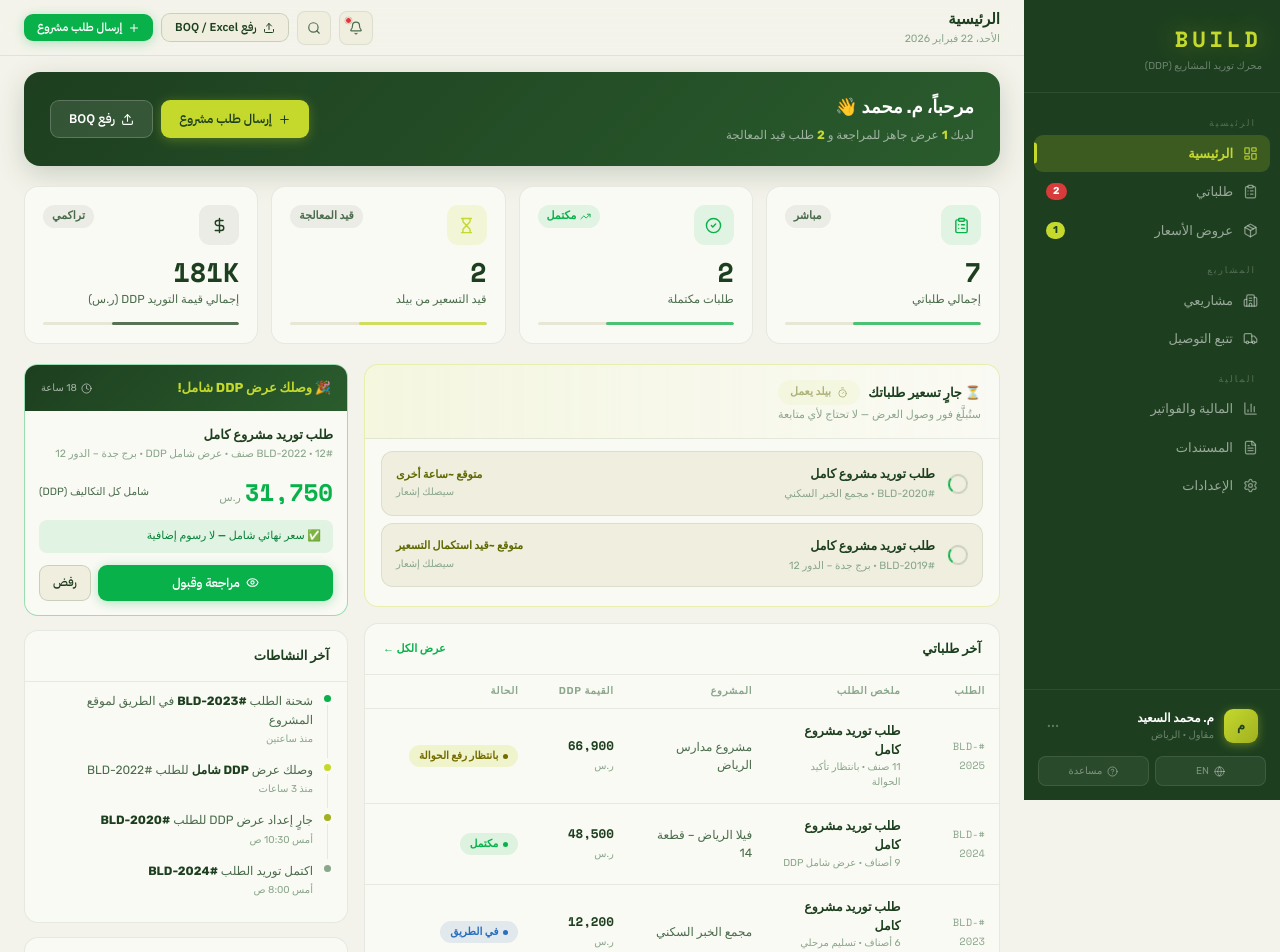
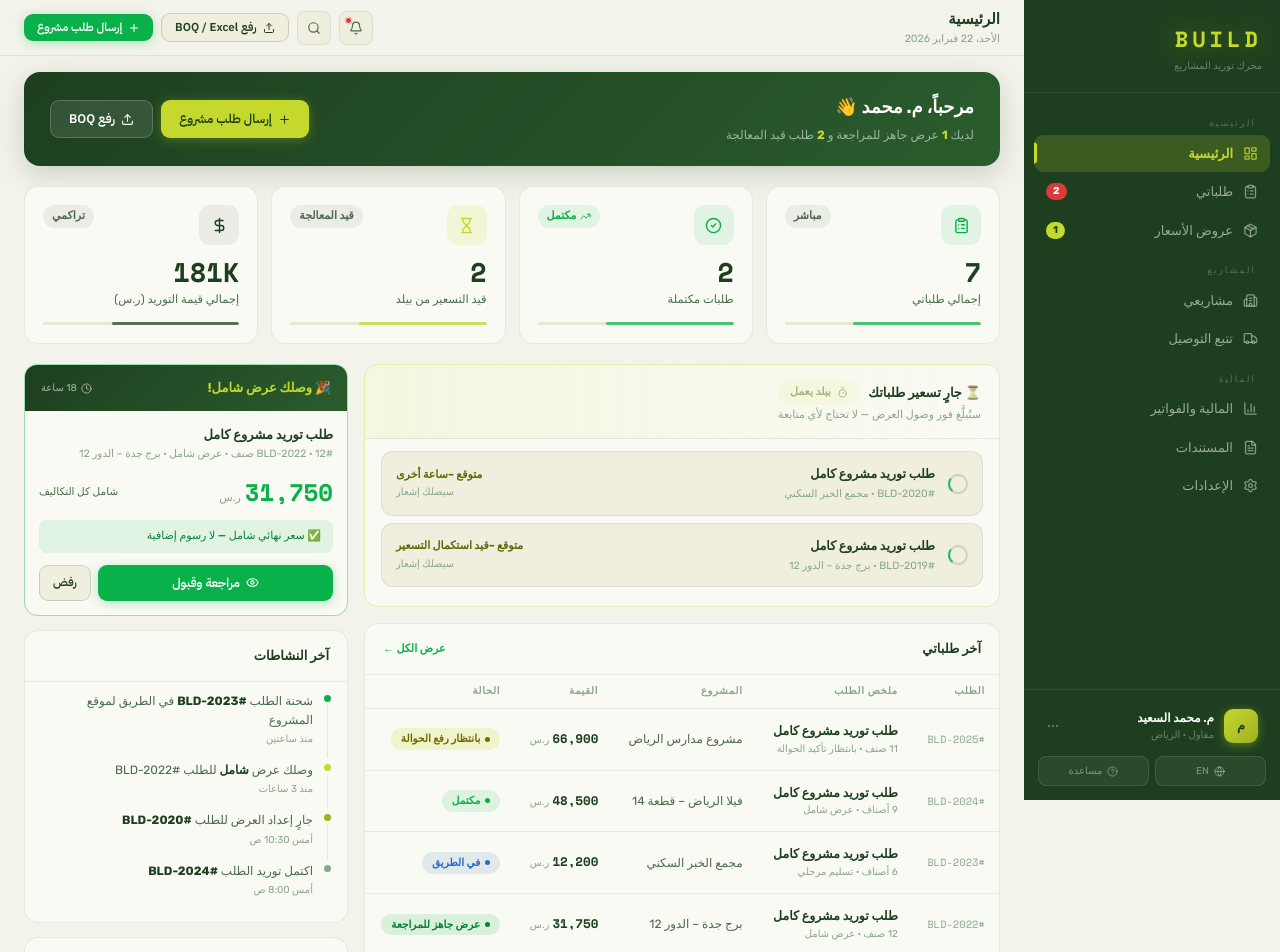
Before and after one commit to sulaimanalsuqub/buildsaudi, a Next.js app: page /dashboard in a window 1280 px wide. Shown: the top 952 px of the page. Built offline with nearby package versions, Linux system fonts and the light colour scheme.

Commit message:
chore: remove DDP wording from customer dashboard

```diff
--- a/components/dashboard/build-dashboard-brand.jsx
+++ b/components/dashboard/build-dashboard-brand.jsx
@@ -359,12 +359,12 @@ const STATUSES = {
   done:      { label: "مكتمل",               bg: "rgba(9,177,75,.12)",   c: "#09B14B" },
   shipping:  { label: "في الطريق",           bg: "rgba(42,110,191,.12)", c: "#2A6EBF" },
   pending:   { label: "قيد الاستلام",        bg: "rgba(197,217,45,.2)",  c: "#5E6800" },
-  quoted:    { label: "عرض DDP جاهز ← راجعه", bg: "rgba(9,177,75,.15)", c: "#07823A" },
+  quoted:    { label: "عرض جاهز ← راجعه",     bg: "rgba(9,177,75,.15)", c: "#07823A" },
   waiting_admin:            { label: "قيد المراجعة",                    bg: "rgba(197,217,45,.22)", c: "#5E6800" },
   waiting_supplier_quotes:  { label: "قيد التسعير",                     bg: "rgba(197,217,45,.2)",  c: "#746B00" },
   waiting_shipping_quote:   { label: "قيد استكمال التسعير",            bg: "rgba(42,110,191,.12)", c: "#2A6EBF" },
   calculating_final_price:  { label: "قيد إعداد العرض النهائي",         bg: "rgba(9,177,75,.1)",    c: "#0B8E40" },
-  ready_for_client:         { label: "عرض DDP جاهز للمراجعة",          bg: "rgba(9,177,75,.14)",   c: "#07823A" },
+  ready_for_client:         { label: "عرض جاهز للمراجعة",              bg: "rgba(9,177,75,.14)",   c: "#07823A" },
   waiting_transfer:         { label: "بانتظار رفع الحوالة",             bg: "rgba(197,217,45,.2)",  c: "#746B00" },
   finance_review:           { label: "قيد مراجعة المالية",              bg: "rgba(29,63,31,.12)",   c: "#1D3F1F" },
   approved:                 { label: "معتمد ماليًا",                     bg: "rgba(9,177,75,.12)",   c: "#09B14B" },
@@ -572,12 +572,12 @@ const Timeline = ({ steps }) => (
 /* ─── DATA ────────────────────────────────────────────────────── */
 const INITIAL_REQUESTS = [
   { id: "#BLD-2025", product: "طلب توريد مشروع كامل",   specs: "11 صنف · بانتظار تأكيد الحوالة", project: "مشروع مدارس الرياض",        value: "66,900", date: "اليوم",   status: "waiting_transfer" },
-  { id: "#BLD-2024", product: "طلب توريد مشروع كامل",   specs: "9 أصناف · عرض شامل DDP",  project: "فيلا الرياض – قطعة 14",    value: "48,500", date: "15 فبراير", status: "done" },
-  { id: "#BLD-2023", product: "طلب توريد مشروع كامل",   specs: "6 أصناف · تسليم مرحلي DDP", project: "مجمع الخبر السكني",         value: "12,200", date: "24 فبراير", status: "shipping" },
-  { id: "#BLD-2022", product: "طلب توريد مشروع كامل",   specs: "12 صنف · عرض شامل DDP",    project: "برج جدة – الدور 12",        value: "31,750", date: "—",         status: "ready_for_client" },
-  { id: "#BLD-2021", product: "طلب توريد مشروع كامل",   specs: "5 أصناف · عرض شامل DDP",   project: "فيلا الرياض – قطعة 14",    value: "22,000", date: "10 فبراير", status: "done" },
-  { id: "#BLD-2020", product: "طلب توريد مشروع كامل",   specs: "8 أصناف · قيد التسعير DDP", project: "مجمع الخبر السكني",         value: "—",      date: "—",         status: "pending", wait: "~ساعة أخرى" },
-  { id: "#BLD-2019", product: "طلب توريد مشروع كامل",   specs: "10 أصناف · قيد استكمال التسعير DDP", project: "برج جدة – الدور 12", value: "—", date: "—", status: "waiting_shipping_quote", wait: "~قيد استكمال التسعير" },
+  { id: "#BLD-2024", product: "طلب توريد مشروع كامل",   specs: "9 أصناف · عرض شامل",  project: "فيلا الرياض – قطعة 14",    value: "48,500", date: "15 فبراير", status: "done" },
+  { id: "#BLD-2023", product: "طلب توريد مشروع كامل",   specs: "6 أصناف · تسليم مرحلي", project: "مجمع الخبر السكني",         value: "12,200", date: "24 فبراير", status: "shipping" },
+  { id: "#BLD-2022", product: "طلب توريد مشروع كامل",   specs: "12 صنف · عرض شامل",    project: "برج جدة – الدور 12",        value: "31,750", date: "—",         status: "ready_for_client" },
+  { id: "#BLD-2021", product: "طلب توريد مشروع كامل",   specs: "5 أصناف · عرض شامل",   project: "فيلا الرياض – قطعة 14",    value: "22,000", date: "10 فبراير", status: "done" },
+  { id: "#BLD-2020", product: "طلب توريد مشروع كامل",   specs: "8 أصناف · قيد التسعير", project: "مجمع الخبر السكني",         value: "—",      date: "—",         status: "pending", wait: "~ساعة أخرى" },
+  { id: "#BLD-2019", product: "طلب توريد مشروع كامل",   specs: "10 أصناف · قيد استكمال التسعير", project: "برج جدة – الدور 12", value: "—", date: "—", status: "waiting_shipping_quote", wait: "~قيد استكمال التسعير" },
 ];
 
 const INITIAL_PAYMENT_CASES = [
@@ -589,9 +589,9 @@ const INITIAL_PAYMENT_CASES = [
 const QUOTE_SCENARIOS = {
   "#BLD-2022": {
     options: [
-      { id: "OPT-1", name: "الخيار الاقتصادي", path: "توريد اقتصادي", supply: "25,900", shipping: "2,100", fee: "3,750", ddp: "31,750", eta: "14 يوم", recommended: true },
-      { id: "OPT-2", name: "الخيار المتوازن",  path: "توريد متوازن",  supply: "26,400", shipping: "1,900", fee: "4,100", ddp: "32,400", eta: "10 أيام", recommended: false },
-      { id: "OPT-3", name: "الخيار السريع",    path: "توريد سريع",     supply: "30,100", shipping: "500",   fee: "2,900", ddp: "33,500", eta: "6 أيام", recommended: false },
+      { id: "OPT-1", name: "الخيار الاقتصادي", path: "توريد اقتصادي", supply: "25,900", shipping: "2,100", fee: "3,750", total: "31,750", eta: "14 يوم", recommended: true },
+      { id: "OPT-2", name: "الخيار المتوازن",  path: "توريد متوازن",  supply: "26,400", shipping: "1,900", fee: "4,100", total: "32,400", eta: "10 أيام", recommended: false },
+      { id: "OPT-3", name: "الخيار السريع",    path: "توريد سريع",     supply: "30,100", shipping: "500",   fee: "2,900", total: "33,500", eta: "6 أيام", recommended: false },
     ],
   },
 };
@@ -658,7 +658,7 @@ const HomePage = ({ onModal, requests = INITIAL_REQUESTS }) => {
       <Stat icon={<ClipboardList size={17} />} label="إجمالي طلباتي"         value={String(totalRequests)}     trend="مباشر"      up="n"   color="#09B14B" delay={.04} />
       <Stat icon={<CheckCircle2  size={17} />} label="طلبات مكتملة"          value={String(completedRequests)} trend="مكتمل"      up={true}  color="#09B14B" delay={.08} />
       <Stat icon={<Hourglass     size={17} />} label="قيد التسعير من بيلد"   value={String(inPricingRequests)} trend="قيد المعالجة" up="n"   color="#C5D92D" delay={.12} />
-      <Stat icon={<DollarSign    size={17} />} label="إجمالي قيمة التوريد DDP (ر.س)" value={totalSpendLabel} trend="تراكمي" up="n" color="#1D3F1F" delay={.16} />
+      <Stat icon={<DollarSign    size={17} />} label="إجمالي قيمة التوريد (ر.س)" value={totalSpendLabel} trend="تراكمي" up="n" color="#1D3F1F" delay={.16} />
     </div>
 
     <div style={{ display: "grid", gridTemplateColumns: "1fr 324px", gap: 16 }}>
@@ -700,7 +700,7 @@ const HomePage = ({ onModal, requests = INITIAL_REQUESTS }) => {
           </div>
           <table className="tbl">
             <thead>
-              <tr><th>الطلب</th><th>ملخص الطلب</th><th>المشروع</th><th>القيمة DDP</th><th>الحالة</th></tr>
+              <tr><th>الطلب</th><th>ملخص الطلب</th><th>المشروع</th><th>القيمة</th><th>الحالة</th></tr>
             </thead>
             <tbody>
               {recentRequests.map((r, i) => (
@@ -734,7 +734,7 @@ const HomePage = ({ onModal, requests = INITIAL_REQUESTS }) => {
             padding: "13px 16px", borderRadius: "12px 12px 0 0",
             display: "flex", justifyContent: "space-between", alignItems: "center"
           }}>
-            <div style={{ fontSize: 13, fontWeight: 700, color: "#C5D92D" }}>{readyQuote ? "🎉 وصلك عرض DDP شامل!" : "🔎 لا يوجد عرض DDP جاهز حالياً"}</div>
+            <div style={{ fontSize: 13, fontWeight: 700, color: "#C5D92D" }}>{readyQuote ? "🎉 وصلك عرض شامل!" : "🔎 لا يوجد عرض جاهز حالياً"}</div>
             <span style={{ fontSize: 10, color: "rgba(255,255,255,.6)", display: "flex", alignItems: "center", gap: 4 }}>
               <Clock size={11} /> 18 ساعة
             </span>
@@ -749,7 +749,7 @@ const HomePage = ({ onModal, requests = INITIAL_REQUESTS }) => {
                 <span className="mono" style={{ fontSize: 24, fontWeight: 700, color: "#09B14B" }}>{readyQuote?.value !== "—" ? readyQuote.value : "—"}</span>
                 <span style={{ fontSize: 11, color: "var(--t3)", marginRight: 4 }}>ر.س</span>
               </div>
-              <span style={{ fontSize: 10.5, color: "var(--t2)" }}>شامل كل التكاليف (DDP)</span>
+              <span style={{ fontSize: 10.5, color: "var(--t2)" }}>شامل كل التكاليف</span>
             </div>
             <div style={{
               background: "var(--green-dim)", borderRadius: 8, padding: "8px 12px",
@@ -772,8 +772,8 @@ const HomePage = ({ onModal, requests = INITIAL_REQUESTS }) => {
           <div style={{ padding: "10px 16px" }}>
             {[
               { dot: "#09B14B", text: <>شحنة الطلب <b style={{ color: "var(--forest)" }}>#BLD-2023</b> في الطريق لموقع المشروع</>, time: "منذ ساعتين" },
-              { dot: "#C5D92D", text: <>وصلك عرض <b style={{ color: "var(--forest)" }}>DDP شامل</b> للطلب #BLD-2022</>,             time: "منذ 3 ساعات" },
-              { dot: "#A0B020", text: <>جارٍ إعداد عرض DDP للطلب <b style={{ color: "var(--forest)" }}>#BLD-2020</b></>,               time: "أمس 10:30 ص" },
+              { dot: "#C5D92D", text: <>وصلك عرض <b style={{ color: "var(--forest)" }}>شامل</b> للطلب #BLD-2022</>,             time: "منذ 3 ساعات" },
+              { dot: "#A0B020", text: <>جارٍ إعداد العرض للطلب <b style={{ color: "var(--forest)" }}>#BLD-2020</b></>,               time: "أمس 10:30 ص" },
               { dot: "var(--t3)", text: <>اكتمل توريد الطلب <b style={{ color: "var(--forest)" }}>#BLD-2024</b></>,                   time: "أمس 8:00 ص" },
             ].map((a, i) => (
               <div key={i} style={{ display: "flex", gap: 11 }}>
@@ -805,7 +805,7 @@ const HomePage = ({ onModal, requests = INITIAL_REQUESTS }) => {
     {/* Spending Chart */}
     <div className="card" style={{ marginTop: 16 }}>
       <div className="card-head">
-        <div className="card-title">قيمة توريد مشاريعي (DDP) شهرياً</div>
+        <div className="card-title">قيمة توريد مشاريعي شهرياً</div>
         <Btn v="ghost" sm><Download size={12} /> تصدير</Btn>
       </div>
       <div style={{ padding: "14px 18px 6px" }}><SpendChart /></div>
@@ -827,7 +827,7 @@ const RequestsPage = ({ onModal, requests = INITIAL_REQUESTS, paymentCases = INI
     { id: "waiting_supplier_quotes", label: "قيد التسعير" },
     { id: "waiting_shipping_quote", label: "قيد استكمال التسعير" },
     { id: "calculating_final_price", label: "جارٍ احتساب السعر" },
-    { id: "ready_for_client", label: "عرض DDP وصل ✦" },
+    { id: "ready_for_client", label: "عرض وصل ✦" },
     { id: "shipping", label: "في الطريق" },
     { id: "done",     label: "مكتمل" },
   ];
@@ -876,7 +876,7 @@ const RequestsPage = ({ onModal, requests = INITIAL_REQUESTS, paymentCases = INI
       <div className="card">
         <table className="tbl">
           <thead>
-            <tr><th>رقم الطلب</th><th>ملخص الطلب</th><th>المشروع</th><th>القيمة DDP</th><th>التاريخ</th><th>الحالة</th><th></th></tr>
+            <tr><th>رقم الطلب</th><th>ملخص الطلب</th><th>المشروع</th><th>القيمة</th><th>التاريخ</th><th>الحالة</th><th></th></tr>
           </thead>
           <tbody>
             {shown.map((r, i) => (
@@ -935,7 +935,7 @@ const QuotesPage = ({ onModal, requests = INITIAL_REQUESTS }) => {
   <div className="page-in">
     <div style={{ display: "grid", gridTemplateColumns: "repeat(3,1fr)", gap: 12, marginBottom: 20 }}>
       {[
-        { n: String(readyQuotes.length), l: "عرض DDP شامل جاهز", c: "#09B14B", bg: "var(--green-dim)" },
+        { n: String(readyQuotes.length), l: "عرض شامل جاهز", c: "#09B14B", bg: "var(--green-dim)" },
         { n: String(pricingPipeline.length), l: "قيد التسعير من بيلد", c: "#5E6800", bg: "var(--lime-dim)" },
         { n: String(acceptedQuotes), l: "طلبات مكتملة ومقبولة", c: "var(--t2)", bg: "var(--forest-dim)" },
       ].map((k, i) => (
@@ -949,7 +949,7 @@ const QuotesPage = ({ onModal, requests = INITIAL_REQUESTS }) => {
     {/* Arrived quote */}
     <div style={{ marginBottom: 20 }}>
       <div style={{ fontSize: 13, fontWeight: 700, marginBottom: 10, color: "var(--forest)", display: "flex", alignItems: "center", gap: 8 }}>
-        {firstReady ? "🎉 عرض DDP شامل وصلك" : "🔎 لا يوجد عرض DDP جاهز حالياً"}
+        {firstReady ? "🎉 عرض شامل وصلك" : "🔎 لا يوجد عرض جاهز حالياً"}
         <span style={{ fontSize: 10, background: "var(--red-dim)", color: "var(--red)", padding: "2px 9px", borderRadius: 20, fontWeight: 600 }}>ينتهي خلال 18 ساعة</span>
       </div>
       <div className="quote-card" onClick={() => onModal("reviewQuote")}
@@ -966,7 +966,7 @@ const QuotesPage = ({ onModal, requests = INITIAL_REQUESTS }) => {
         </div>
         <div style={{ background: "var(--bg0)", borderRadius: 10, padding: "14px 16px", marginBottom: 14 }}>
           <div style={{ fontSize: 10.5, color: "var(--t3)", marginBottom: 10, fontWeight: 600, letterSpacing: .5 }}>
-            {recommended ? `الخيار الموصى به: ${recommended.name}` : "تفاصيل عرض DDP النهائي من بيلد"}
+            {recommended ? `الخيار الموصى به: ${recommended.name}` : "تفاصيل العرض النهائي من بيلد"}
           </div>
           {[
             { k: "تكلفة التوريد",   v: `${recommended?.supply || "—"} ر.س` },
@@ -979,8 +979,8 @@ const QuotesPage = ({ onModal, requests = INITIAL_REQUESTS }) => {
             </div>
           ))}
           <div className="sum-row">
-            <span style={{ fontWeight: 700, color: "var(--forest)" }}>إجمالي DDP شامل حتى موقع المشروع</span>
-            <span className="mono" style={{ color: "#09B14B", fontSize: 22 }}>{recommended ? `${recommended.ddp} ر.س` : firstReady?.value !== "—" ? `${firstReady.value} ر.س` : "—"}</span>
+            <span style={{ fontWeight: 700, color: "var(--forest)" }}>إجمالي شامل حتى موقع المشروع</span>
+            <span className="mono" style={{ color: "#09B14B", fontSize: 22 }}>{recommended ? `${recommended.total} ر.س` : firstReady?.value !== "—" ? `${firstReady.value} ر.س` : "—"}</span>
           </div>
         </div>
         <div style={{ display: "flex", gap: 8 }}>
@@ -1013,7 +1013,7 @@ const QuotesPage = ({ onModal, requests = INITIAL_REQUESTS }) => {
                 <span>رسوم بيلد: <span className="mono">{opt.fee} ر.س</span></span>
               </div>
               <div style={{ marginTop: 7, fontSize: 12.5, color: "var(--forest)", fontWeight: 700 }}>
-                DDP: <span className="mono" style={{ color: "#09B14B" }}>{opt.ddp} ر.س</span>
+                الإجمالي: <span className="mono" style={{ color: "#09B14B" }}>{opt.total} ر.س</span>
               </div>
             </div>
           ))}
@@ -1165,7 +1165,7 @@ const FinancePage = ({ onToast, onModal, paymentCases = INITIAL_PAYMENT_CASES })
   return (
     <div className="page-in">
       <div style={{ display: "grid", gridTemplateColumns: "repeat(4,1fr)", gap: 13, marginBottom: 20 }}>
-        <Stat icon={<DollarSign   size={17} />} label="إجمالي قيمة DDP (ر.س)" value={totalValueLabel} trend="تراكمي" up="n"   color="#09B14B" delay={.04} />
+        <Stat icon={<DollarSign   size={17} />} label="إجمالي القيمة (ر.س)" value={totalValueLabel} trend="تراكمي" up="n"   color="#09B14B" delay={.04} />
         <Stat icon={<CheckCircle2 size={17} />} label="مبالغ معتمدة (ر.س)"   value={approvedLabel}   trend="معتمد"  up={true} color="#09B14B" delay={.08} />
         <Stat icon={<Clock        size={17} />} label="قيد التحقق (ر.س)"      value={pendingLabel}    trend="مالي"   up="n"   color="#1D3F1F" delay={.12} />
         <Stat icon={<Zap          size={17} />} label="طلبات قيد المالية"      value={String(paymentCases.filter((p) => p.status !== "approved").length)} trend="نشط" up="n" color="#C5D92D" delay={.16} />
@@ -1188,7 +1188,7 @@ const FinancePage = ({ onToast, onModal, paymentCases = INITIAL_PAYMENT_CASES })
         <div>
           <div className="card" style={{ marginBottom: 16 }}>
             <div className="card-head">
-              <div className="card-title">إجمالي DDP الشهري</div>
+              <div className="card-title">الإجمالي الشهري</div>
               <Btn v="ghost" sm onClick={() => onToast({ icon: "📄", msg: "جارٍ التصدير", sub: "سيُرسل PDF لبريدك" })}>
                 <Download size={12} /> تصدير
               </Btn>
@@ -1206,7 +1206,7 @@ const FinancePage = ({ onToast, onModal, paymentCases = INITIAL_PAYMENT_CASES })
         </div>
 
         <div className="card">
-          <div className="card-head"><div className="card-title">حوالات الدفع (DDP)</div></div>
+          <div className="card-head"><div className="card-title">حوالات الدفع</div></div>
           <table className="tbl">
             <thead><tr><th>رقم التحويل</th><th>مرجع الطلب</th><th>التاريخ</th><th>المبلغ</th><th>الحالة</th><th>الإجراء</th></tr></thead>
             <tbody>
@@ -1927,7 +1927,7 @@ const TransferProofModal = ({ open, onClose, onSubmit, onToast, paymentCase }) =
 
 const ReviewQuoteModal = ({ open, onClose, onAccept }) => (
   <Modal open={open} onClose={onClose}
-    title="عرض DDP النهائي #BLD-2022"
+    title="العرض النهائي #BLD-2022"
     sub="طلب توريد مشروع كامل · برج جدة – الدور 12"
     footer={<>
       <Btn onClick={onAccept}><Check size={13} /> قبول وتأكيد التوريد</Btn>
@@ -1945,9 +1945,9 @@ const ReviewQuoteModal = ({ open, onClose, onAccept }) => (
         {[
           { l: "المشروع",               v: "برج جدة – الدور 12" },
           { l: "نوع الطلب",             v: "طلب مشروع كامل (12 صنف)" },
-          { l: "خيارات التسعير",         v: "3 خيارات DDP" },
+          { l: "خيارات التسعير",         v: "3 خيارات" },
           { l: "موعد التسليم المتوقع",  v: "27 فبراير 2026" },
-          { l: "نطاق التسليم",          v: "DDP حتى موقع المشروع" },
+          { l: "نطاق التسليم",          v: "شامل حتى موقع المشروع" },
         ].map((d, i) => (
           <div key={i}>
             <div style={{ fontSize: 10, color: "var(--t3)" }}>{d.l}</div>
@@ -1957,7 +1957,7 @@ const ReviewQuoteModal = ({ open, onClose, onAccept }) => (
       </div>
     </div>
     <div style={{ background: "var(--bg2)", borderRadius: 11, padding: 16, border: "1px solid var(--bdr)" }}>
-      <div style={{ fontSize: 11, color: "var(--t3)", marginBottom: 12, fontWeight: 600 }}>تفاصيل DDP — شامل جميع التكاليف حتى التسليم</div>
+      <div style={{ fontSize: 11, color: "var(--t3)", marginBottom: 12, fontWeight: 600 }}>تفاصيل العرض — شامل جميع التكاليف حتى التسليم</div>
       {[
         { k: "قيمة المواد",                   v: "28,200 ر.س" },
         { k: "الشحن والجمارك",                 v: "1,850 ر.س" },
@@ -1969,7 +1969,7 @@ const ReviewQuoteModal = ({ open, onClose, onAccept }) => (
         </div>
       ))}
       <div className="sum-row">
-        <span style={{ color: "var(--forest)" }}>إجمالي DDP شامل</span>
+        <span style={{ color: "var(--forest)" }}>إجمالي شامل</span>
         <span className="mono" style={{ color: "#09B14B", fontSize: 24 }}>31,750 ر.س</span>
       </div>
     </div>
@@ -1996,7 +1996,7 @@ const OrderDetailModal = ({ open, onClose, onToast }) => (
           { l: "المشروع",         v: "فيلا الرياض – قطعة 14" },
           { l: "حجم الطلب",       v: "9 أصناف" },
           { l: "تاريخ التسليم",   v: "15 فبراير 2026" },
-          { l: "طريقة التسليم",   v: "✅ DDP حتى موقع المشروع" },
+          { l: "طريقة التسليم",   v: "✅ شامل حتى موقع المشروع" },
         ].map((d, i) => (
           <div key={i}>
             <div style={{ fontSize: 10, color: "var(--t3)" }}>{d.l}</div>
@@ -2017,7 +2017,7 @@ const OrderDetailModal = ({ open, onClose, onToast }) => (
         </div>
       ))}
       <div className="sum-row">
-        <span style={{ color: "var(--forest)" }}>إجمالي DDP المدفوع</span>
+        <span style={{ color: "var(--forest)" }}>إجمالي المدفوع</span>
         <span className="mono" style={{ color: "#09B14B", fontSize: 24 }}>48,500 ر.س</span>
       </div>
     </div>
@@ -2133,7 +2133,7 @@ export default function BuildApp() {
         {/* Logo */}
         <div style={{ padding: "22px 18px 18px", borderBottom: "1px solid rgba(255,255,255,.08)" }}>
           <div className="logo-mark">BUILD</div>
-          <div className="logo-sub">محرك توريد المشاريع (DDP)</div>
+          <div className="logo-sub">محرك توريد المشاريع</div>
         </div>
 
         {/* Nav */}
@@ -2208,7 +2208,7 @@ export default function BuildApp() {
           <div style={{ fontSize: 10.5, color: "var(--t3)", marginTop: 1 }}>الأحد، 22 فبراير 2026</div>
         </div>
         <div style={{ display: "flex", alignItems: "center", gap: 8 }}>
-          <div className="icon-btn" onClick={() => showToast({ icon: "🔔", msg: "إشعارات جديدة", sub: "عرض DDP جاهز للمراجعة" })} style={{ position: "relative" }}>
+          <div className="icon-btn" onClick={() => showToast({ icon: "🔔", msg: "إشعارات جديدة", sub: "عرض جاهز للمراجعة" })} style={{ position: "relative" }}>
             <Bell size={14} />
             <div className="n-dot" />
           </div>
@@ -2237,10 +2237,10 @@ export default function BuildApp() {
               ? `طلب مشروع عبر جدول منتجات (${payload.tableFileName || "Google Sheet"})`
               : "طلب مشروع عبر إدخال يدوي";
           const specs = payload.source === "boq"
-            ? "قيد التسعير كطلب شامل DDP"
+            ? "قيد التسعير كطلب شامل"
             : payload.source === "table"
-              ? (payload.sheetLink ? "رابط Google Sheet مرفوع · قيد التسعير DDP" : "ملف Excel/CSV مرفوع · قيد التسعير DDP")
-              : `${itemCount || 1} أصناف · قيد التسعير كطلب DDP شامل`;
+              ? (payload.sheetLink ? "رابط Google Sheet مرفوع · قيد التسعير" : "ملف Excel/CSV مرفوع · قيد التسعير")
+              : `${itemCount || 1} أصناف · قيد التسعير كطلب شامل`;
 
           const newRequest = {
             id: `#BLD-${reqIdRef.current++}`,
@@ -2302,7 +2302,7 @@ export default function BuildApp() {
           )));
           setModal(null);
           setPage("finance");
-          showToast({ icon: "💳", msg: "تم قبول عرض DDP", sub: "حوّل المبلغ وارفع صورة الحوالة لبدء التوريد" });
+          showToast({ icon: "💳", msg: "تم قبول العرض", sub: "حوّل المبلغ وارفع صورة الحوالة لبدء التوريد" });
         }} />
       <OrderDetailModal open={modal === "orderDetail"} onClose={() => setModal(null)} onToast={showToast} />
       {/* ── TOAST ── */}
```
